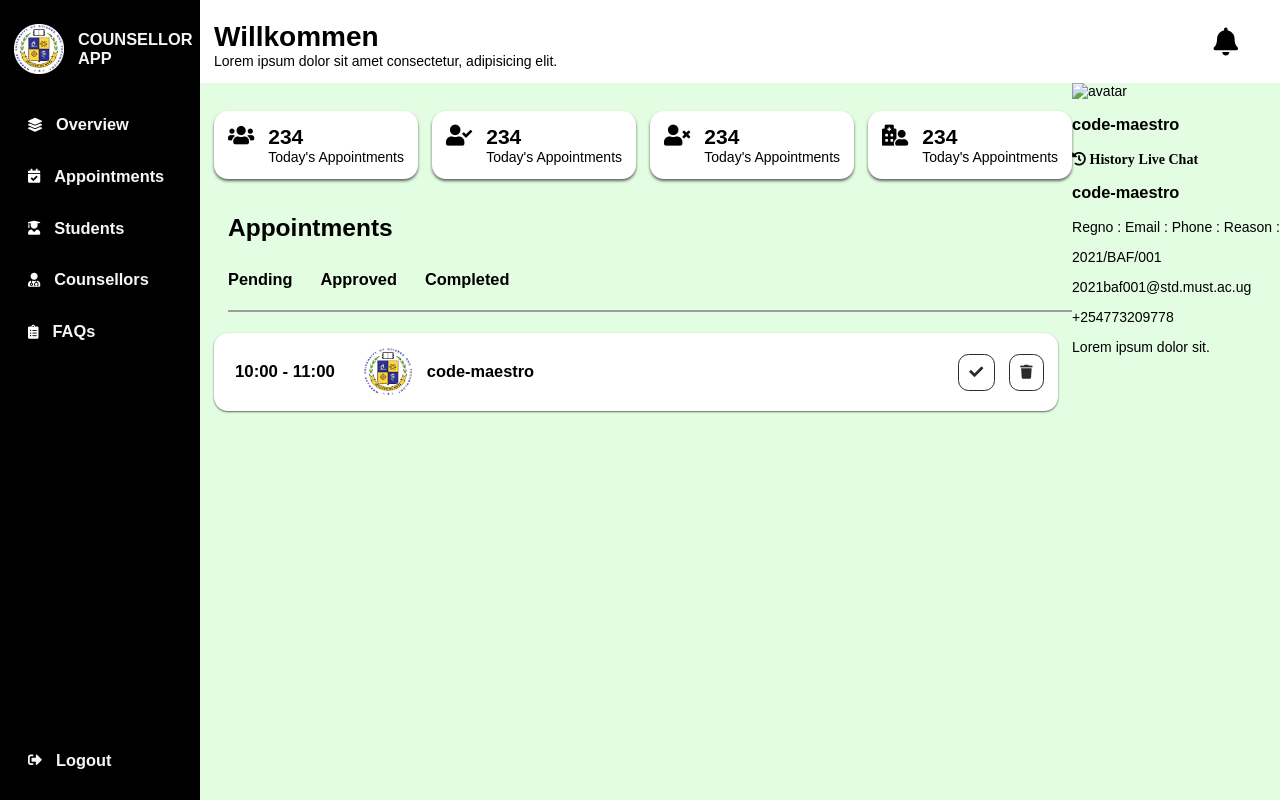
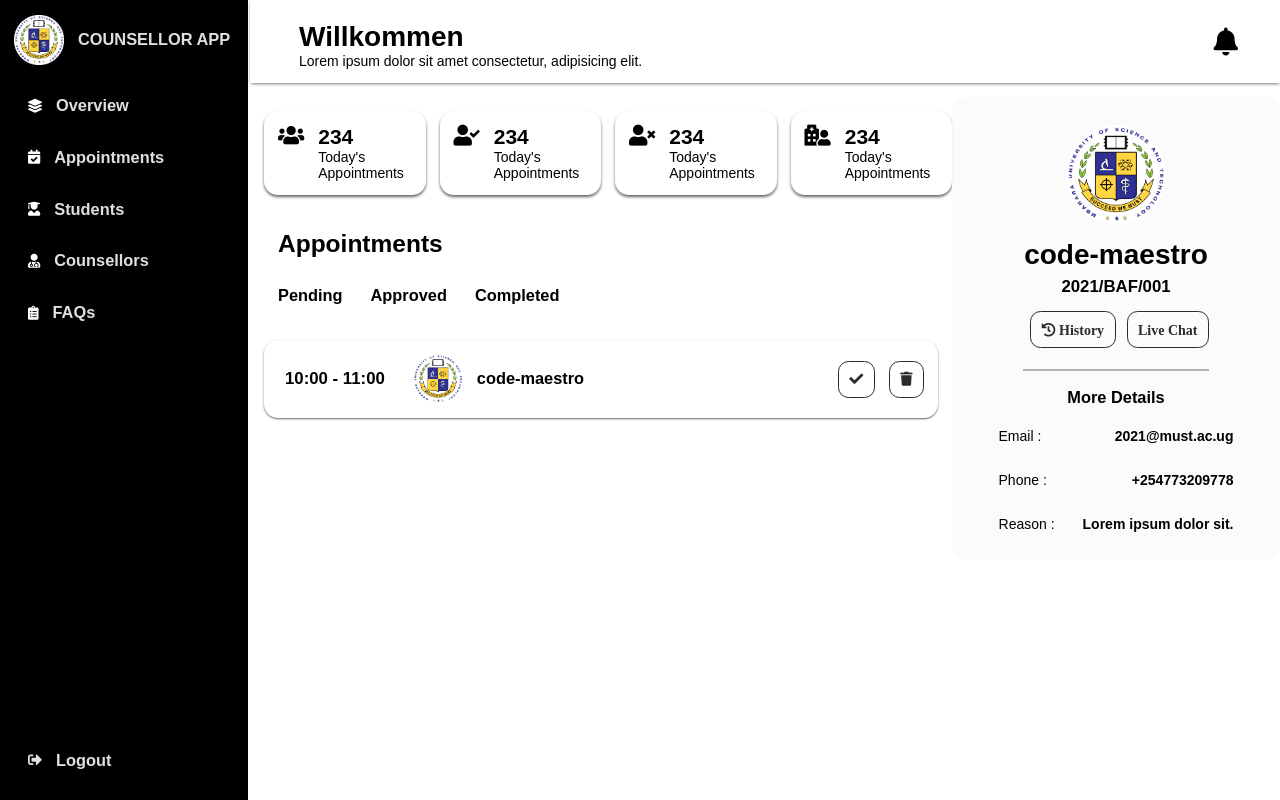
Before and after one commit to code-maestro/prototype-beta, a PHP site: page / in a window 1280 px wide. Run offline with PHP 8.4, Linux system fonts and the light colour scheme.

Commit message:
Student details card styling ✔

```diff
--- a/css/main.css
+++ b/css/main.css
@@ -1,6 +1,6 @@
 :root{
   --icon-color: #fff;
-  --text-color: #f5f5f5;
+  --text-color: #fbfbfbe3;
   --navbar-background-color: #000;
   --nav-hover-color: #2b2b2b;
   --main-background-color: #e3fde3;
@@ -15,7 +15,7 @@ body{
   box-sizing: border-box;
   text-decoration: none;
   height: 100vh;
-  background-color: var(--main-background-color);
+  /* background-color: var(--main-background-color); */
 }
 
 /* SCROLL BAR STYLING */
@@ -35,7 +35,7 @@ body::-webkit-scrollbar-thumb{
 /* The sidebar menu */
 header{
   height: 100%;
-  width: 172px;
+  width: 220px;
   position: fixed;
   z-index: 1;
   top: 0;
@@ -96,7 +96,7 @@ header .logout i{
 }
 
 main {
-  margin-left: 200px;
+  margin-left: 250px;
 }
 
 /* MAIN SECTION WITH CONTENT */
@@ -106,10 +106,12 @@ main .header{
   display: flex;
   justify-content: space-between;
   background-color: var(--icon-color);
+  box-shadow: 0 1px 3.5px -0.5px rgb(0 0 0 / 77%);
 }
 
 main .header .welcome-txt{
   padding: 1.5rem 0 1rem 1rem;
+  margin-left: 2.5rem;
 }
 
 main .header .notification-area{
@@ -133,12 +135,14 @@ main .header .notification-area i{
 main .appointments{
   margin: 0;
   display: flex;
+  justify-content: space-evenly;
 }
 
 main .appointments .wrapper{
+  width: 900px;
   display: flex;
   flex-direction: column;
-  padding: 1rem 0 0 1rem;
+  padding: 1rem 0 1rem 1rem;
 }
 
 main .appointments .wrapper .count{
@@ -183,7 +187,6 @@ main .appointments .wrapper .count i{
  display: flex;
  margin-left: 1rem;
  padding: 0 0 .5rem 0;
- border-bottom: 2px solid rgb(157, 157, 157);
 }
 
 .list-header ul li {
@@ -193,6 +196,7 @@ main .appointments .wrapper .count i{
 
 .list-header ul li:hover{
   cursor: pointer;
+  border-bottom: 2px solid rgb(157, 157, 157);
 }
 
 
@@ -231,9 +235,6 @@ main .appointments .wrapper .count i{
   box-shadow: 0 1px 2px rgba(0,0,0,.6);
   border-radius: 1rem;
   align-items: center;
-}
-.thee-list ul li:first-child{
-  margin-top: 1.5rem;
 }
 
 .thee-list ul li .time,
@@ -278,6 +279,97 @@ main .appointments .wrapper .count i{
   color: var(--icon-color);
 }
 
+/* Selected Appointment details */
+.student-info {
+  background-color: var(--text-color);
+  border-radius: 1rem;
+  display: flex;
+  flex-direction: column;
+  justify-content: center;
+  padding: 1rem;
+  margin-top: 1rem;
+}
+
+.student-info .student-profile{
+  margin-top: 1rem;
+  display: flex;
+  flex-direction: column;
+  width: 300px;
+  justify-content: center;
+  align-items: center;
+}
+
+.student-info .student-profile img{
+  width: 100px;
+  height: 100px;
+  object-fit: cover;
+}
+
+.student-info .student-profile h3{
+  font-size: 2rem;
+  margin: 1rem 0 0 0;
+}
+
+.student-info .student-profile p{
+  font-size: 1.2rem;
+  margin: .45rem 0 1rem 0;
+  font-weight: 600;
+}
+
+.student-info .student-profile .actions{
+  padding-bottom: 1.5rem;
+  border-bottom: 2px solid #b4b4b4;
+}
+
+.student-info .student-profile .actions i{
+  color: var(--nav-hover-color);
+  border: 1px solid var(--nav-hover-color);
+  padding: .75rem;
+  border-radius: .75rem;
+  margin: 0 0 0 .5rem;
+  font-size: 1rem;
+}
+
+/* MORE DETAILS SECTION */
+.student-info .the-details{
+  display: flex;
+  flex-direction: column;
+  width: 100%;
+  justify-content: center;
+  align-items: center;
+}
+
+.student-info .the-details h3{
+  text-align: start;
+  margin-bottom: 0.5rem;
+}
+
+.student-info .the-details .more{
+  display: flex;
+}
+
+.student-info .the-details .more .labels{
+  display: flex;
+  flex-direction: column;
+}
+
+.student-info .the-details .more .labels span,
+.student-info .the-details .more .data p{
+  padding: 1rem;
+}
+
+.student-info .the-details .more .data{
+  display: flex;
+  flex-direction: column;
+  justify-content: flex-end;
+  align-items: flex-end;
+}
+
+.student-info .the-details .more .data p{
+  margin: 0;
+  font-weight: 600;
+}
+
 /* On smaller screens */
 @media screen and (max-height: 450px) {
   header {padding-top: 15px;}
--- a/index.html
+++ b/index.html
@@ -151,26 +151,25 @@
 
       <!-- Student details -->
       <div class="student-info">
-        <div class="">
-          <img src="" alt="avatar">
+        <div class="student-profile">
+          <img src="resources/img/must.png" alt="avatar">
           <h3>code-maestro</h3>
+          <p> 2021/BAF/001 </p>
           <div class="actions">
             <i class="fas fa-history"> History </i>
             <i class="fas fa-chat"> Live Chat </i>
           </div>
         </div>
         <div class="the-details">
-          <h3>code-maestro</h3>
-          <div>
+          <h3> More Details </h3>
+          <div class="more">
             <div class="labels">
-              <span> Regno : </span>
               <span> Email : </span>
               <span> Phone : </span>
               <span> Reason : </span>
             </div>
             <div class="data">
-              <p> 2021/BAF/001 </p>
-              <p> 2021baf001@std.must.ac.ug </p>
+              <p> 2021@must.ac.ug </p>
               <p> +254773209778 </p>
               <p> Lorem ipsum dolor sit. </p>
             </div>
```
